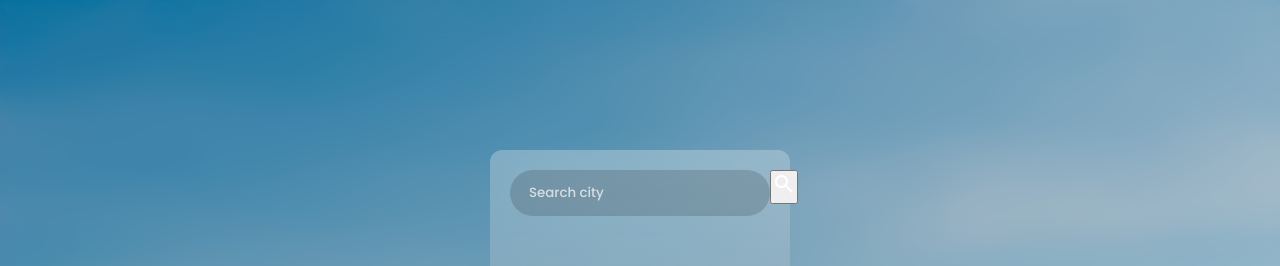
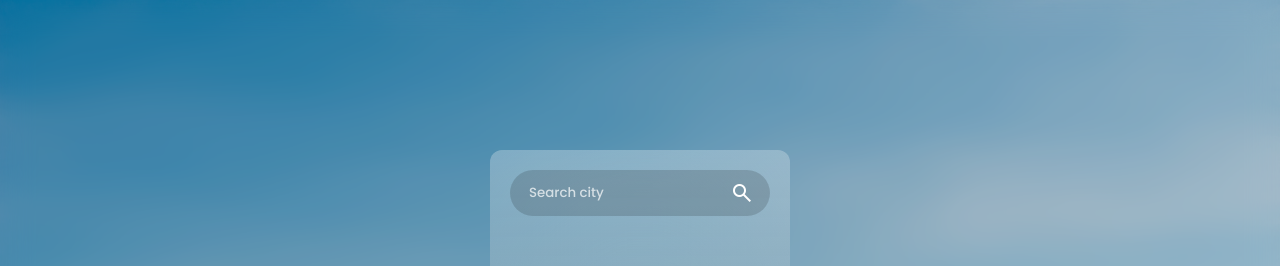
Before and after one commit to Bharathpothula205/weather-Api-website, a plain HTML site: page index.html in a window 1280 px wide. Shown: the top 266 px of the page. Drawn offline with nearby package versions, Linux system fonts and the light colour scheme.

Commit message:
designed search-btn with new style likeposition:absolute top:50% transformY(-50%)

```diff
--- a/styles/style.css
+++ b/styles/style.css
@@ -35,6 +35,11 @@ border-radius:12px;
 backdrop-filter: blur(100px);
 padding: 20px;
 }
+
+/* Input container */
+.input-container{
+    position:relative;
+}
 .city-input{
     width:100%;
     border-radius: 99px;
@@ -44,6 +49,7 @@ padding: 20px;
     font-weight:500;
     transition:0.25s border;
     outline:none;
+    padding-right:45px;
 }
 .city-input:focus{
     border:3px solid rgb(0,0,0,0.15);
@@ -54,4 +60,12 @@ padding: 20px;
 }
 .search-btn{
     position:absolute;
+    right:16px;
+    top:50%;
+    transform:translateY(-50%);
+    background: none;
+    display:flex;
+    border:none;
+    cursor:pointer;
 }
+/* End input container */
```
